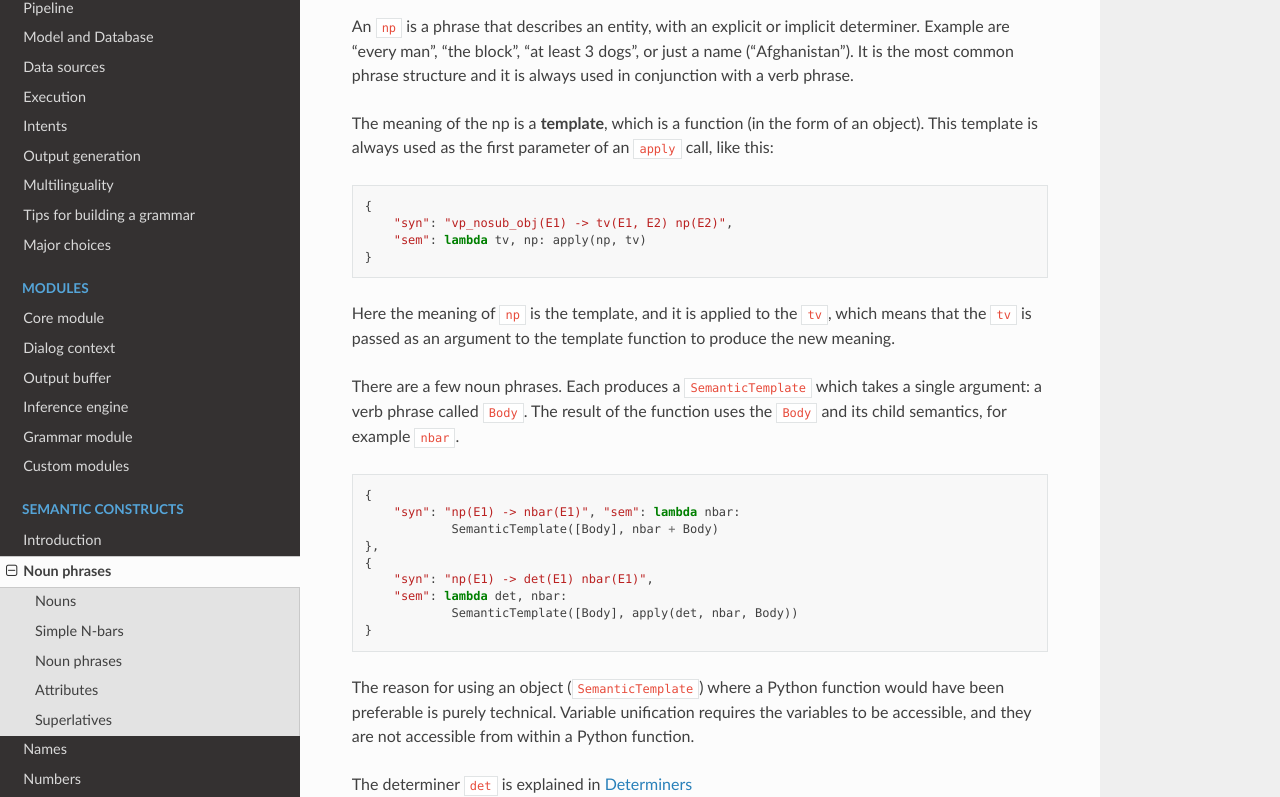
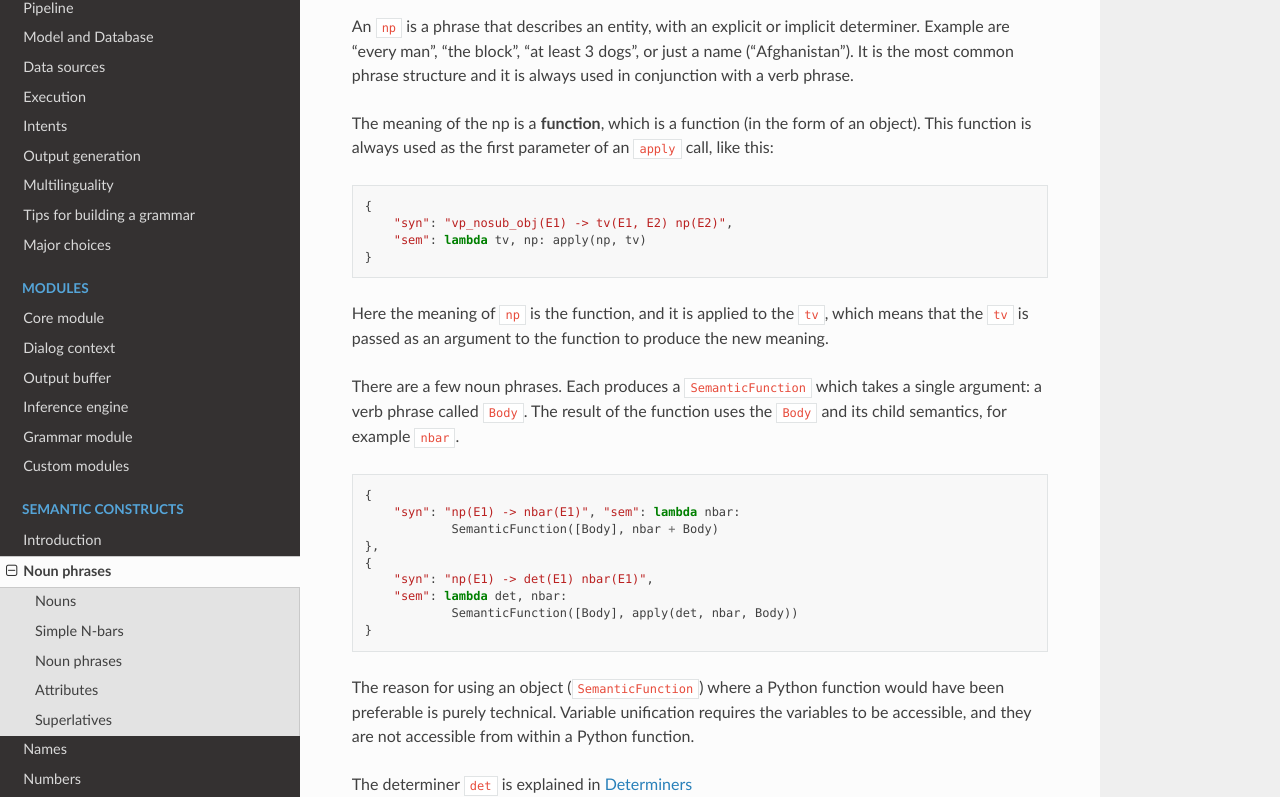
Before and after one commit to garfix/richard-readthedocs, a Sphinx documentation site: the page built from docs/source/language/noun-phrases.md, in a window 1280 px wide and 1400 px high, scrolled down 550 px. Shown: the part 144-941 px from the top of the window. Built offline with Sphinx 7.4.7 and the Read the Docs theme 3.1.0, drawn with Linux system fonts in a browser that asks for light colours; some of the changed text lies outside the part shown.

Commit message:
SemanticTemplate > SemanticFunction

```diff
--- a/docs/source/language/noun-phrases.md
+++ b/docs/source/language/noun-phrases.md
@@ -26,7 +26,7 @@ An `nbar` (originally an n with a bar above it, or n') represents the unqualifie
 
 An `np` is a phrase that describes an entity, with an explicit or implicit determiner. Example are "every man", "the block", "at least 3 dogs", or just a name ("Afghanistan"). It is the most common phrase structure and it is always used in conjunction with a verb phrase.
 
-The meaning of the np is a __template__, which is a function (in the form of an object). This template is always used as the first parameter of an `apply` call, like this:
+The meaning of the np is a __function__, which is a function (in the form of an object). This function is always used as the first parameter of an `apply` call, like this:
 
 ~~~python
 {
@@ -35,23 +35,23 @@ The meaning of the np is a __template__, which is a function (in the form of an
 }
 ~~~
 
-Here the meaning of `np` is the template, and it is applied to the `tv`, which means that the `tv` is passed as an argument to the template function to produce the new meaning.
+Here the meaning of `np` is the function, and it is applied to the `tv`, which means that the `tv` is passed as an argument to the function to produce the new meaning.
 
-There are a few noun phrases. Each produces a `SemanticTemplate` which takes a single argument: a verb phrase called `Body`. The result of the function uses the `Body` and its child semantics, for example `nbar`.
+There are a few noun phrases. Each produces a `SemanticFunction` which takes a single argument: a verb phrase called `Body`. The result of the function uses the `Body` and its child semantics, for example `nbar`.
 
 ~~~python
 {
     "syn": "np(E1) -> nbar(E1)", "sem": lambda nbar:
-            SemanticTemplate([Body], nbar + Body)
+            SemanticFunction([Body], nbar + Body)
 },
 {
     "syn": "np(E1) -> det(E1) nbar(E1)",
     "sem": lambda det, nbar:
-            SemanticTemplate([Body], apply(det, nbar, Body))
+            SemanticFunction([Body], apply(det, nbar, Body))
 }
 ~~~
 
-The reason for using an object (`SemanticTemplate`) where a Python function would have been preferable is purely technical. Variable unification requires the variables to be accessible, and they are not accessible from within a Python function.
+The reason for using an object (`SemanticFunction`) where a Python function would have been preferable is purely technical. Variable unification requires the variables to be accessible, and they are not accessible from within a Python function.
 
 The determiner `det` is explained in [Determiners](determiners.md)
 
@@ -83,8 +83,8 @@ Words like "largest" are superlatives. They produce the entity that scores highe
 },
 {
     "syn": "superlative(E1) -> 'largest'", "sem": lambda:
-            SemanticTemplate([Body], [('arg_max', E1, E2, Body + [('size_of', E1, E2)])])
+            SemanticFunction([Body], [('arg_max', E1, E2, Body + [('size_of', E1, E2)])])
 }
 ~~~
 
-Here `E1` in `superlative` will hold the entity with the largest value of `size_of`. This is made possible by treating `superlative` as a template that takes `nbar` as an argument.
+Here `E1` in `superlative` will hold the entity with the largest value of `size_of`. This is made possible by treating `superlative` as a function that takes `nbar` as an argument.
```
Also changed, not shown: docs/source/introduction/composition.md (+8 -6 lines), docs/source/language/determiners.md (+6 -6 lines).
